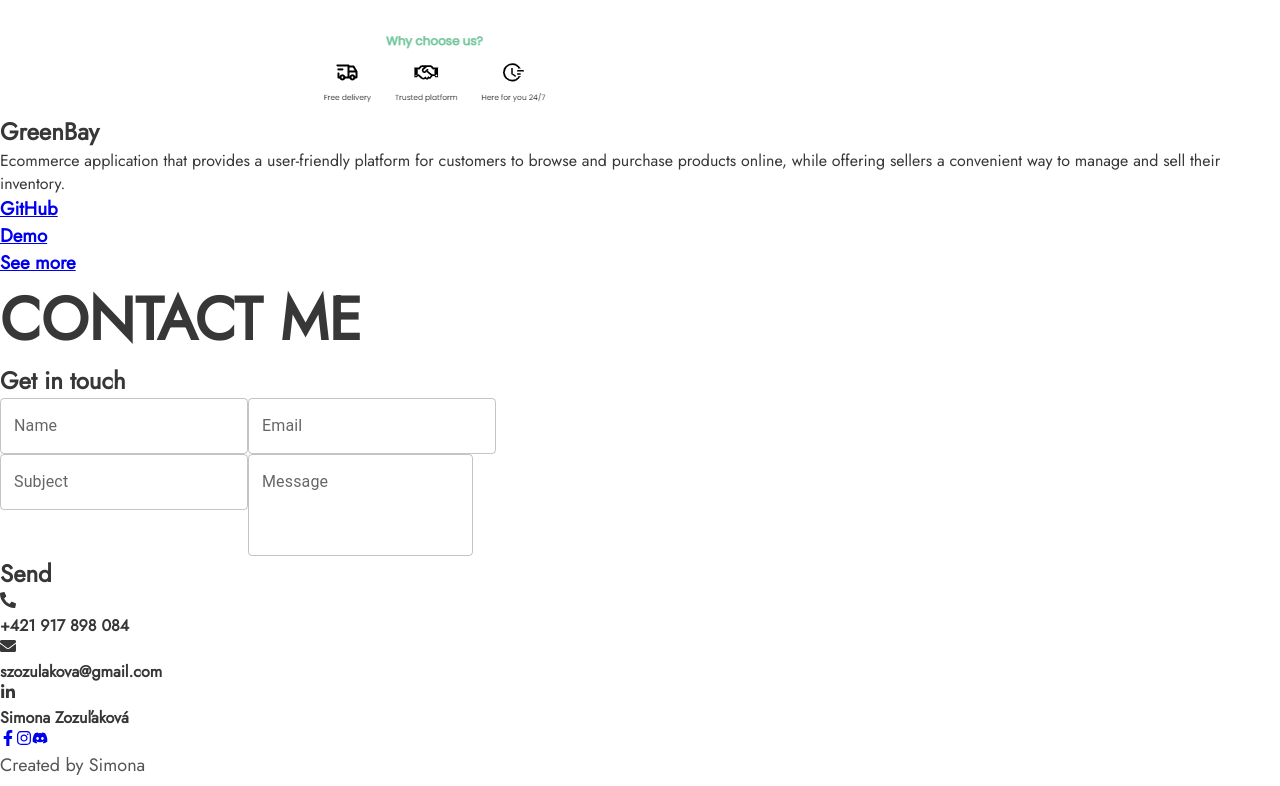
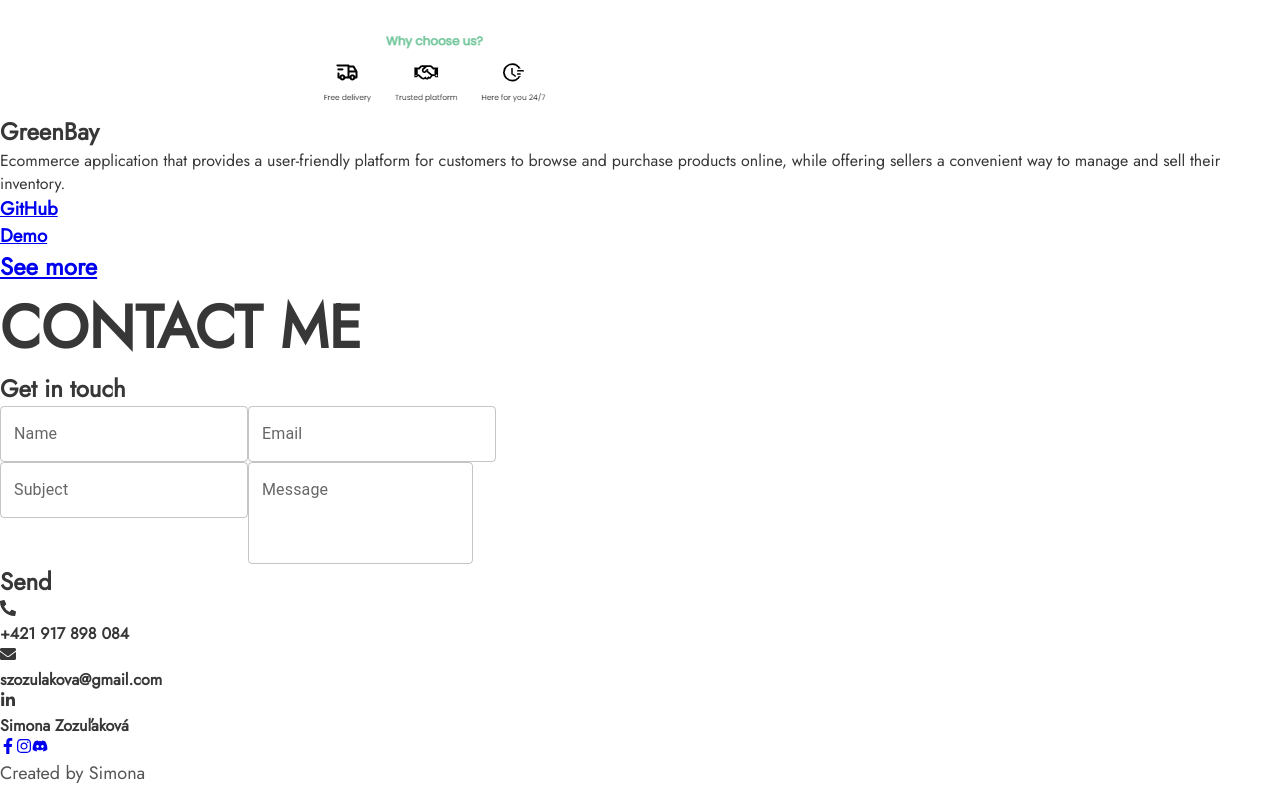
Before and after one commit to simz14/NEXTJS-portfolio, a Next.js app: page / in a window 1280 px wide. Shown: the part 9086-9872 px from the top of the page. Built offline with nearby package versions, Linux system fonts and the light colour scheme.

Commit message:
see more style

```diff
--- a/app/components/home/ProjectsSection.jsx
+++ b/app/components/home/ProjectsSection.jsx
@@ -88,7 +88,7 @@ const ProjectsSection = () => {
             />
             <ButtonExtra>
               <a href="https://github.com/simz14">
-                <h3>See more</h3>
+                <h2>See more</h2>
               </a>
             </ButtonExtra>
           </div>
```
